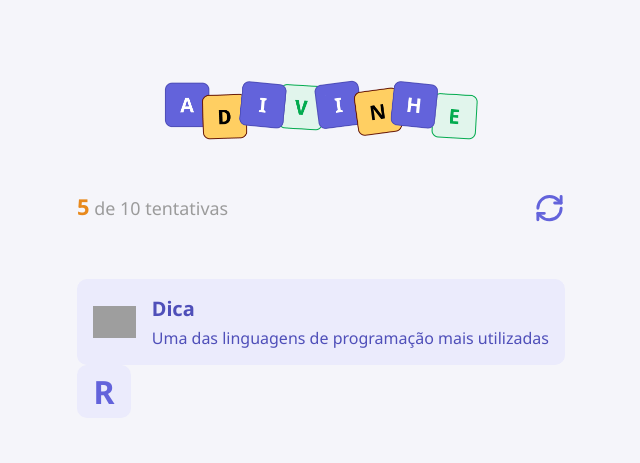
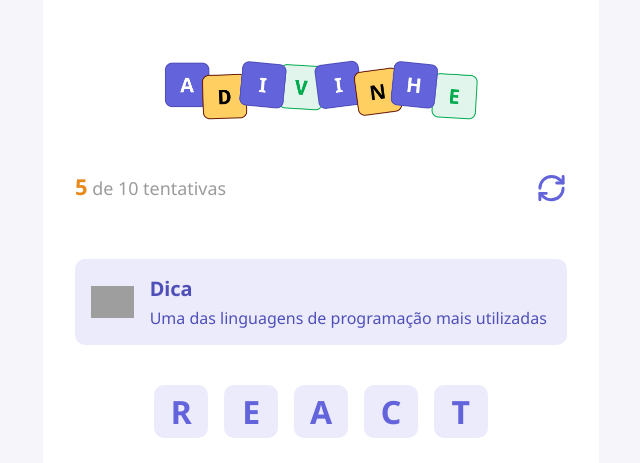
Before and after one commit to thiagoms98/adivinhe, a React (Vite) app: page / in a window 1280 px wide. Shown: the part 151-614 px from the top of the page, without its empty margins (319-959 px from the left). Built offline with nearby package versions, Linux system fonts and the light colour scheme; grey boxes are pictures that could not be loaded.

Commit message:
feat: styling the main

```diff
--- a/index.html
+++ b/index.html
@@ -10,7 +10,7 @@
       rel="stylesheet"
     />
     <meta name="viewport" content="width=device-width, initial-scale=1.0" />
-    <title>Advinhe</title>
+    <title>Adivinhe</title>
   </head>
   <body>
     <div id="root"></div>
--- a/src/App.tsx
+++ b/src/App.tsx
@@ -12,8 +12,16 @@ function App() {
 		<div className={styles.container}>
 			<main>
 				<Header current={5} max={10} onRestart={handleRestartGame} />
-				<Tip tip="Uma das linguagens de programação mais utilizadas"/>
-				<Letter value="R"/>
+
+				<Tip tip="Uma das linguagens de programação mais utilizadas" />
+
+				<div className={styles.word}>
+					<Letter value="R" />
+					<Letter value="E" />
+					<Letter value="A" />
+					<Letter value="C" />
+					<Letter value="T" />
+				</div>
 			</main>
 		</div>
 	)
--- a/src/app.module.css
+++ b/src/app.module.css
@@ -6,3 +6,20 @@
   justify-content: center;
   align-items: center;
 }
+
+.container main {
+  width: 556px;
+  background-color: #ffffff;
+  padding: 2rem;
+  padding-top: 4.5rem;
+  border-radius: 0.75rem;
+}
+
+.word {
+  width: 100%;
+  display: flex;
+  justify-content: center;
+  flex-wrap: wrap;
+  gap: 1rem;
+  margin: 2.5rem 0;
+}
```
